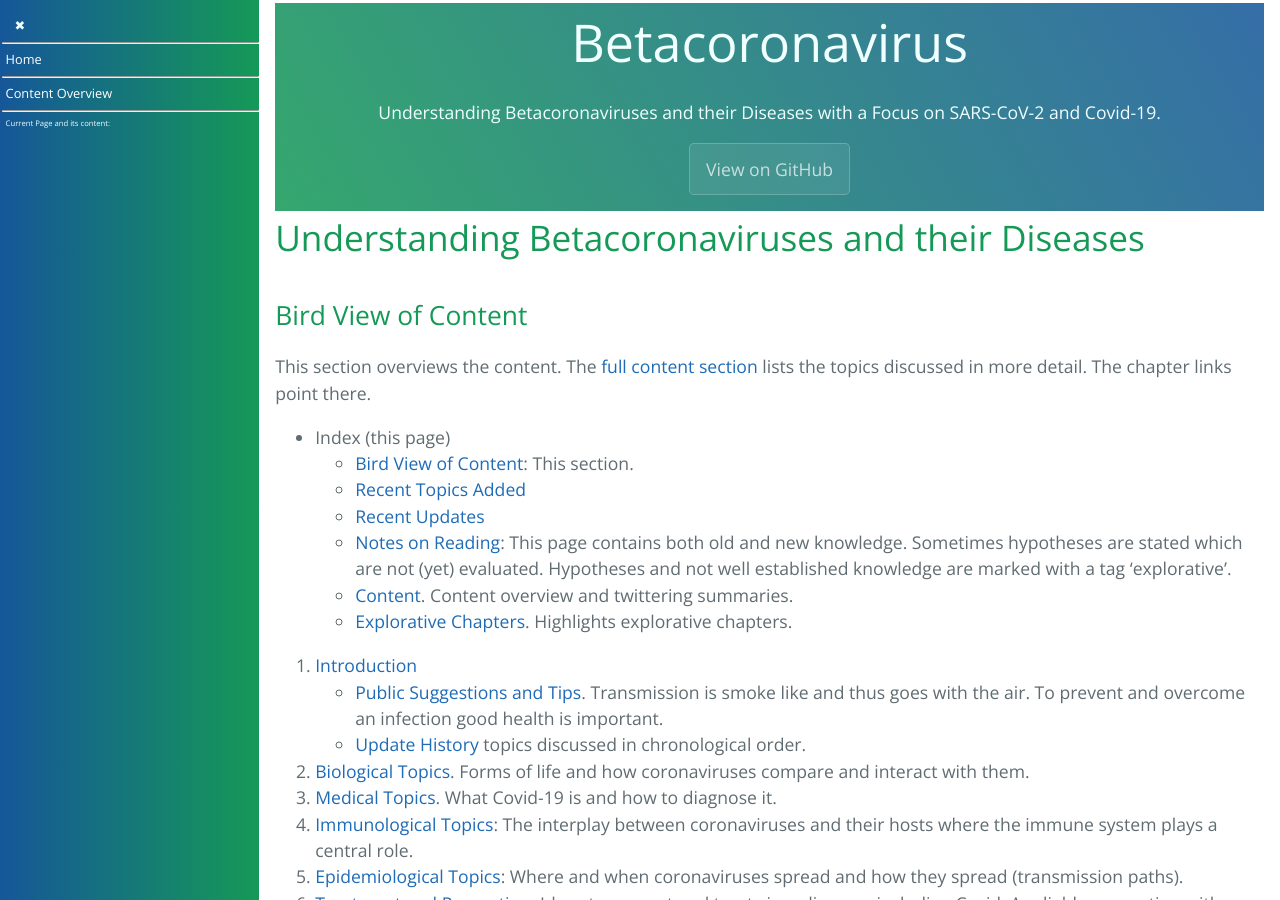
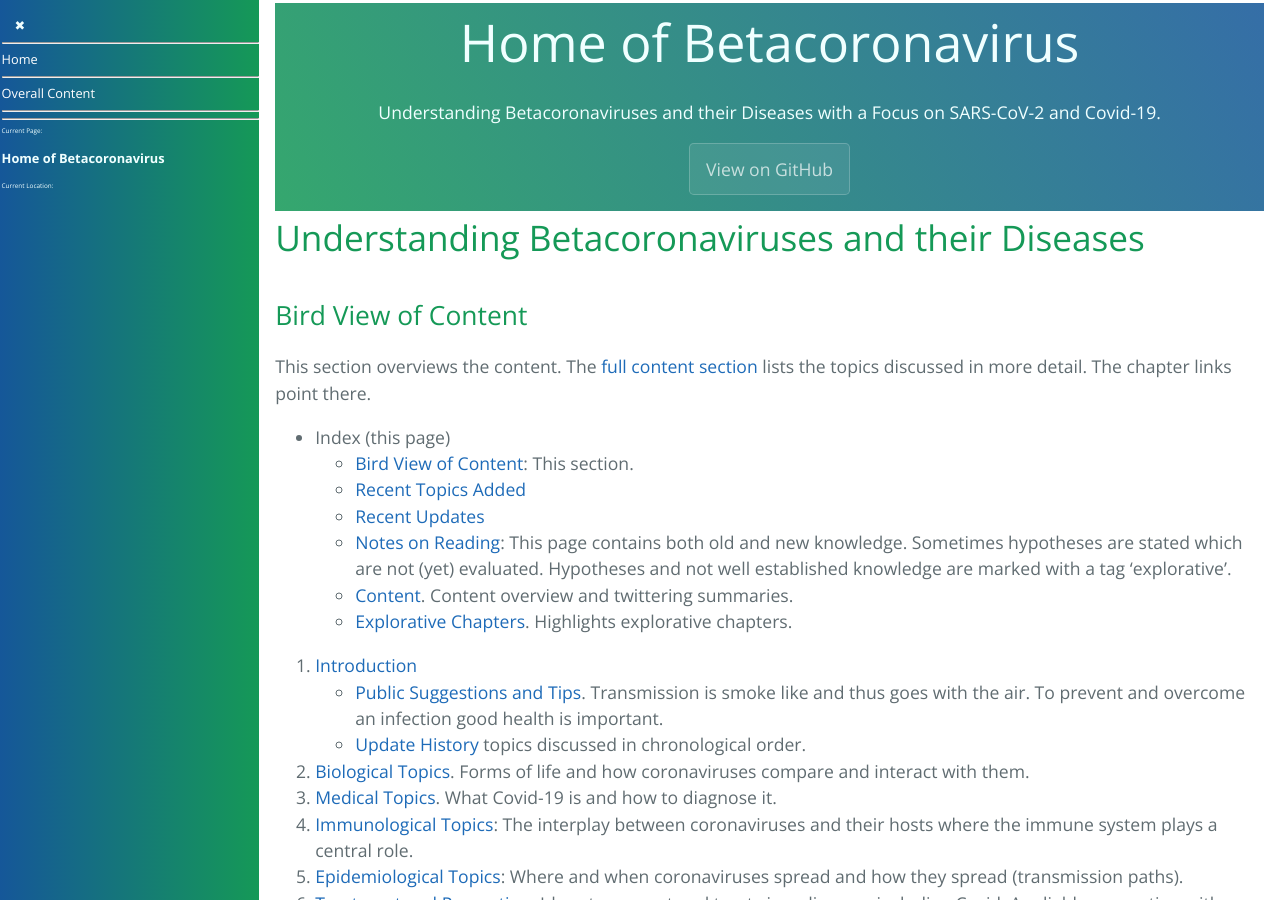
Before and after one commit to forestgrape/coronavirus, a Jekyll site: the page built from index.md, in a window 1280 px wide and 900 px high. Built offline with Jekyll 4.4.1, drawn with Linux system fonts in a browser that asks for light colours; our own code applies the rules of GitHub Pages for plain Markdown files.

Commit message:
added page.title to nav bar but removed from toc

```diff
--- a/_layouts/default.html
+++ b/_layouts/default.html
@@ -16,38 +16,41 @@
 <body onscroll="onContentMove()">
 
 
-  <nav id="side-nav" onmouseover="showSideNavScrollbar()" >
-    <span class="toc-list" style="font-size: .8rem; cursor:pointer; padding-left: 1em; padding-right: 1em;" onclick="hideNav()">&#10006</span>
+  <nav  class="toc-list" id="side-nav" onmouseover="showSideNavScrollbar()" >
+    <span style="font-size: .8rem; cursor:pointer; padding-left: 1em; padding-right: 1em;" onclick="hideNav()">&#10006</span>
     <hr>
-    <a class="toc-list" href="{{site.baseurl}}/index.html#top" style="color:white">Home</a>
+    <a " href="{{site.baseurl}}/index.html#top" style="color:white">Home</a>
     <hr>
-    <a class="toc-list" href="{{site.baseurl}}/index.html#content" style="color:white">Content Overview</a>
+    <a  href="{{site.baseurl}}/index.html#content" style="color:white">Overall Content</a>
     <hr>
-    <p class="toc-list" style="font-size: 0.6em;">Current Page and its content:</p>
-    <section id="nav-toc">
-    </section>
+    <hr>
+    <p style="font-size: 0.5em;">Current Page:</p>
+    <p class="is-active-link">{{page.title}}</p>
+    <p style="font-size: 0.5em;">Current Location:</p>
+    <section id="nav-toc"> </section>
   </nav>
 
 
   <section id='central-content' class="main-content" onmouseover="hideSideNavScrollbar()">
     <!--on this page: header and footer are only visible when on top respectively bottom-->
 
-    <div id="menu-button" style="font-size:2.5rem;cursor:pointer"
+    <div
+      id="menu-button" style="font-size:2.5rem; cursor:pointer"
       onmouseover="document.getElementById('menu-button').innerHTML = '&#9776'"
       onmouseout="document.getElementById('menu-button').innerHTML = '&nbsp&nbsp&nbsp'" onclick="showNav()">
       &nbsp&nbsp&nbsp
     </div>
 
     <header style="text-align: center;">
-      <h1 class="project-name" style="color: azure;">{{ site.title | default: site.github.repository_name }}</h1>
+      <h1 class="project-name" style="color: azure;">{{ page.title | default: site.github.repository_name }}</h1>
       {% if page.home %}
-      <p>{{ site.description | default: site.github.project_tagline }}</p>
-      <a href="{{ site.github.repository_url }}" class="btn">View on GitHub</a>
+        <p>{{ site.description | default: site.github.project_tagline }}</p>
+        <a href="{{ site.github.repository_url }}" class="btn">View on GitHub</a>
       {% endif %}
     </header>
 
 
-    <section class="nav-content">
+    <section id="nav-content">
       {{ content }}
     </section>
 
```
Also changed, not shown: other parts of _layouts/default.html (+2 -2 lines).
